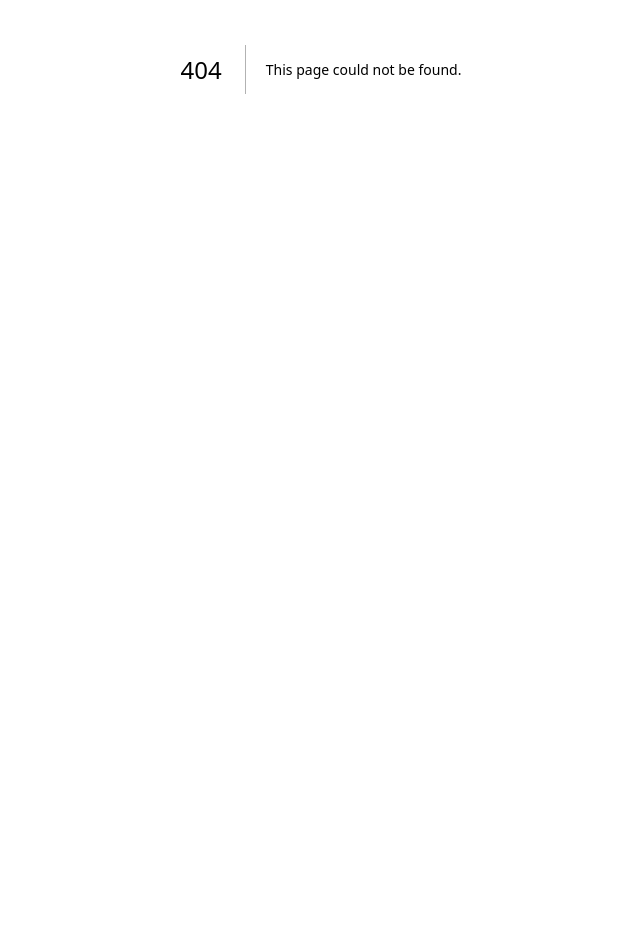
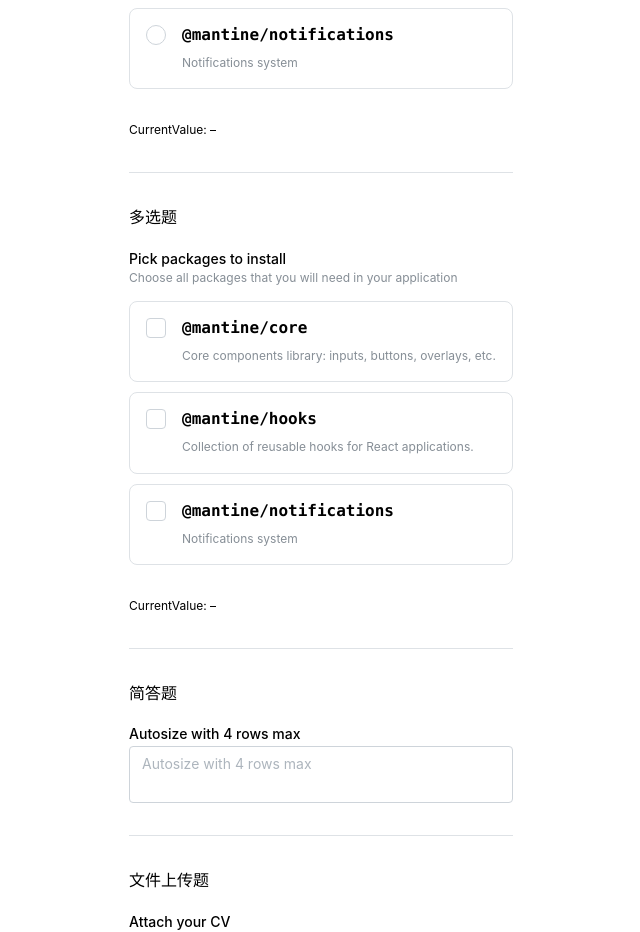
Before and after one commit to TeamVastsea/klpbbs_survey_frontend, a Next.js app: page /survey in a window 1280 px wide. Before the commit this address had no page. Shown: the part 331-1263 px from the top of the page, without its empty margins (319-959 px from the left). Before the commit the page ends 800 px from the top, so only its background shows below. Built offline with nearby package versions, Linux system fonts and the light colour scheme.

Commit message:
feat: add survey styles and pages

```diff
--- /dev/null
+++ b/app/survey/components/FileUpload.tsx
@@ -0,0 +1,17 @@
+import { FileInput, rem } from '@mantine/core';
+import { IconFileCv } from '@tabler/icons-react';
+
+export function FileUpload() {
+    const icon = <IconFileCv style={{ width: rem(18), height: rem(18) }} stroke={1.5} />;
+
+    return (
+        <>
+            <FileInput
+              leftSection={icon}
+              label="Attach your CV"
+              placeholder="Your CV"
+              leftSectionPointerEvents="none"
+            />
+        </>
+    );
+}
--- /dev/null
+++ b/app/survey/components/FillBlank.tsx
@@ -0,0 +1,15 @@
+import { Textarea } from '@mantine/core';
+
+export function FillBlank() {
+    return (
+        <>
+            <Textarea
+              label="Autosize with 4 rows max"
+              placeholder="Autosize with 4 rows max"
+              autosize
+              minRows={2}
+              maxRows={4}
+            />
+        </>
+    );
+}
--- /dev/null
+++ b/app/survey/components/MultipleChoice.module.css
@@ -0,0 +1,33 @@
+.root {
+    position: relative;
+    padding: var(--mantine-spacing-md);
+    transition: border-color 150ms ease;
+
+    &[data-checked] {
+        border-color: var(--mantine-primary-color-filled);
+    }
+
+    @mixin hover {
+        @mixin light {
+            background-color: var(--mantine-color-gray-0);
+        }
+
+        @mixin dark {
+            background-color: var(--mantine-color-dark-6);
+        }
+    }
+}
+
+.label {
+    font-family: var(--mantine-font-family-monospace);
+    font-weight: bold;
+    font-size: var(--mantine-font-size-md);
+    line-height: 1.3;
+    color: var(--mantine-color-bright);
+}
+
+.description {
+    margin-top: 8px;
+    color: var(--mantine-color-dimmed);
+    font-size: var(--mantine-font-size-xs);
+}
--- /dev/null
+++ b/app/survey/components/MultipleChoice.tsx
@@ -0,0 +1,47 @@
+import { useState } from 'react';
+import { Checkbox, Group, Stack, Text } from '@mantine/core';
+import classes from './MultipleChoice.module.css';
+
+const data = [
+    {
+        name: '@mantine/core',
+        description: 'Core components library: inputs, buttons, overlays, etc.',
+    },
+    { name: '@mantine/hooks', description: 'Collection of reusable hooks for React applications.' },
+    { name: '@mantine/notifications', description: 'Notifications system' },
+];
+
+export function MultipleChoice() {
+    const [value, setValue] = useState<string[]>([]);
+
+    const cards = data.map((item) => (
+        <Checkbox.Card className={classes.root} radius="md" value={item.name} key={item.name}>
+            <Group wrap="nowrap" align="flex-start">
+                <Checkbox.Indicator />
+                <div>
+                    <Text className={classes.label}>{item.name}</Text>
+                    <Text className={classes.description}>{item.description}</Text>
+                </div>
+            </Group>
+        </Checkbox.Card>
+    ));
+
+    return (
+        <>
+            <Checkbox.Group
+              value={value}
+              onChange={setValue}
+              label="Pick packages to install"
+              description="Choose all packages that you will need in your application"
+            >
+                <Stack pt="md" gap="xs">
+                    {cards}
+                </Stack>
+            </Checkbox.Group>
+
+            <Text fz="xs" mt="md">
+                CurrentValue: {value.join(', ') || '–'}
+            </Text>
+        </>
+    );
+}
--- /dev/null
+++ b/app/survey/components/SingleChoice.module.css
@@ -0,0 +1,33 @@
+.root {
+    position: relative;
+    padding: var(--mantine-spacing-md);
+    transition: border-color 150ms ease;
+
+    &[data-checked] {
+        border-color: var(--mantine-primary-color-filled);
+    }
+
+    @mixin hover {
+        @mixin light {
+            background-color: var(--mantine-color-gray-0);
+        }
+
+        @mixin dark {
+            background-color: var(--mantine-color-dark-6);
+        }
+    }
+}
+
+.label {
+    font-family: var(--mantine-font-family-monospace);
+    font-weight: bold;
+    font-size: var(--mantine-font-size-md);
+    line-height: 1.3;
+    color: var(--mantine-color-bright);
+}
+
+.description {
+    margin-top: 8px;
+    color: var(--mantine-color-dimmed);
+    font-size: var(--mantine-font-size-xs);
+}
--- /dev/null
+++ b/app/survey/components/SingleChoice.tsx
@@ -0,0 +1,53 @@
+import { useState } from 'react';
+import { Group, Radio, Stack, Text } from '@mantine/core';
+import classes from './SingleChoice.module.css';
+
+const data = [
+    {
+        name: '@mantine/core',
+        description: 'Core components library: inputs, buttons, overlays, etc.',
+    },
+    {
+        name: '@mantine/hooks',
+        description: 'Collection of reusable hooks for React applications.',
+    },
+    {
+        name: '@mantine/notifications',
+        description: 'Notifications system',
+    },
+];
+
+export function SingleChoice() {
+    const [value, setValue] = useState<string | null>(null);
+
+    const cards = data.map((item) => (
+        <Radio.Card className={classes.root} radius="md" value={item.name} key={item.name}>
+            <Group wrap="nowrap" align="flex-start">
+                <Radio.Indicator />
+                <div>
+                    <Text className={classes.label}>{item.name}</Text>
+                    <Text className={classes.description}>{item.description}</Text>
+                </div>
+            </Group>
+        </Radio.Card>
+    ));
+
+    return (
+        <>
+            <Radio.Group
+              value={value}
+              onChange={setValue}
+              label="Pick one package to install"
+              description="Choose a package that you will need in your application"
+            >
+                <Stack pt="md" gap="xs">
+                    {cards}
+                </Stack>
+            </Radio.Group>
+
+            <Text fz="xs" mt="md">
+                CurrentValue: {value || '–'}
+            </Text>
+        </>
+    );
+}
--- /dev/null
+++ b/app/survey/page.tsx
@@ -0,0 +1,54 @@
+'use client';
+
+import { Center, Title, Stack, Text, Divider } from '@mantine/core';
+import { SingleChoice } from '@/app/survey/components/SingleChoice';
+import { MultipleChoice } from '@/app/survey/components/MultipleChoice';
+import { FileUpload } from '@/app/survey/components/FileUpload';
+import { FillBlank } from '@/app/survey/components/FillBlank';
+
+export default function Survey() {
+    return (
+        <>
+            <Stack
+              bg="var(--mantine-color-body)"
+              align="stretch"
+              justify="center"
+              gap="md"
+            >
+                <Center>
+                    <Title>Survey</Title>
+                </Center>
+                <Center>
+                    <Stack>
+                        <Stack>
+                            <Text>单选题</Text>
+                            <SingleChoice />
+                        </Stack>
+
+                        <Divider my="md" />
+
+                        <Stack>
+                            <Text>多选题</Text>
+                            <MultipleChoice />
+                        </Stack>
+
+                        <Divider my="md" />
+
+                        <Stack>
+                            <Text>简答题</Text>
+                            <FillBlank />
+                        </Stack>
+
+                        <Divider my="md" />
+
+                        <Stack>
+                            <Text>文件上传题</Text>
+                            <FileUpload />
+                        </Stack>
+                    </Stack>
+                </Center>
+            </Stack>
+        </>
+
+    );
+}
```
